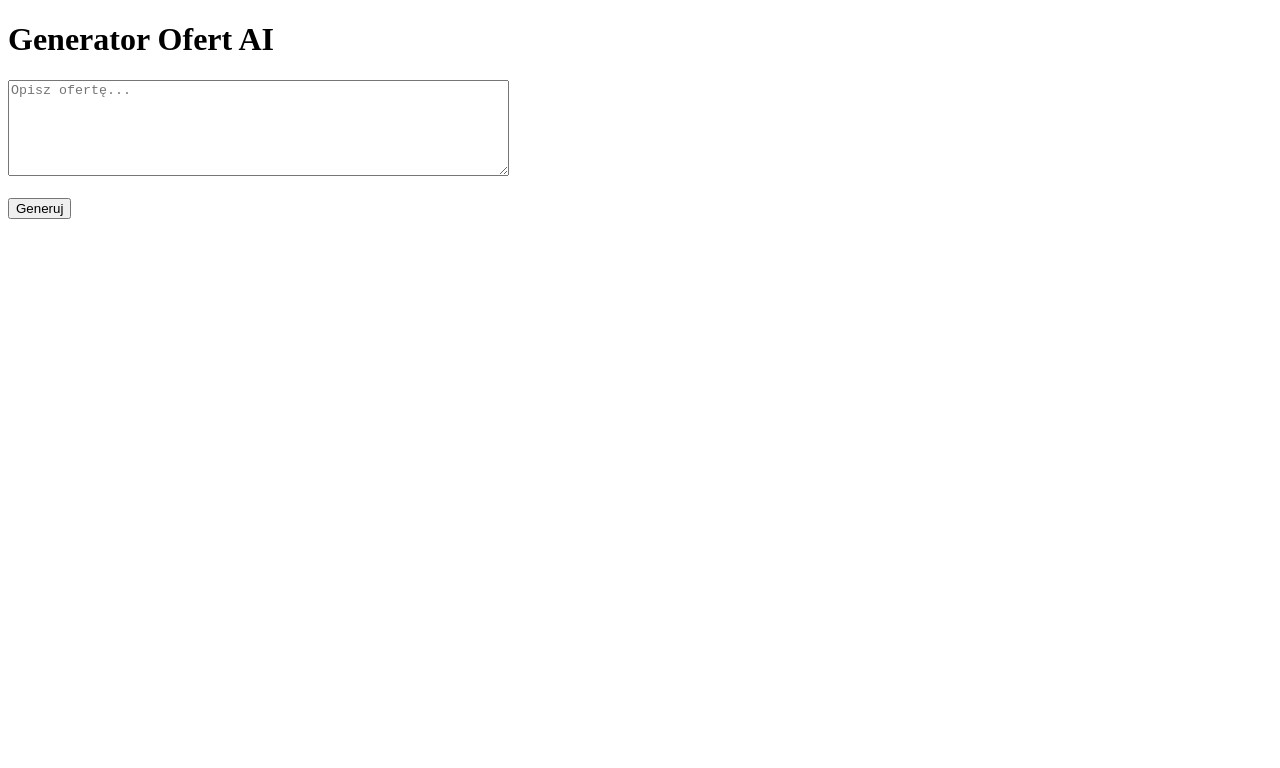
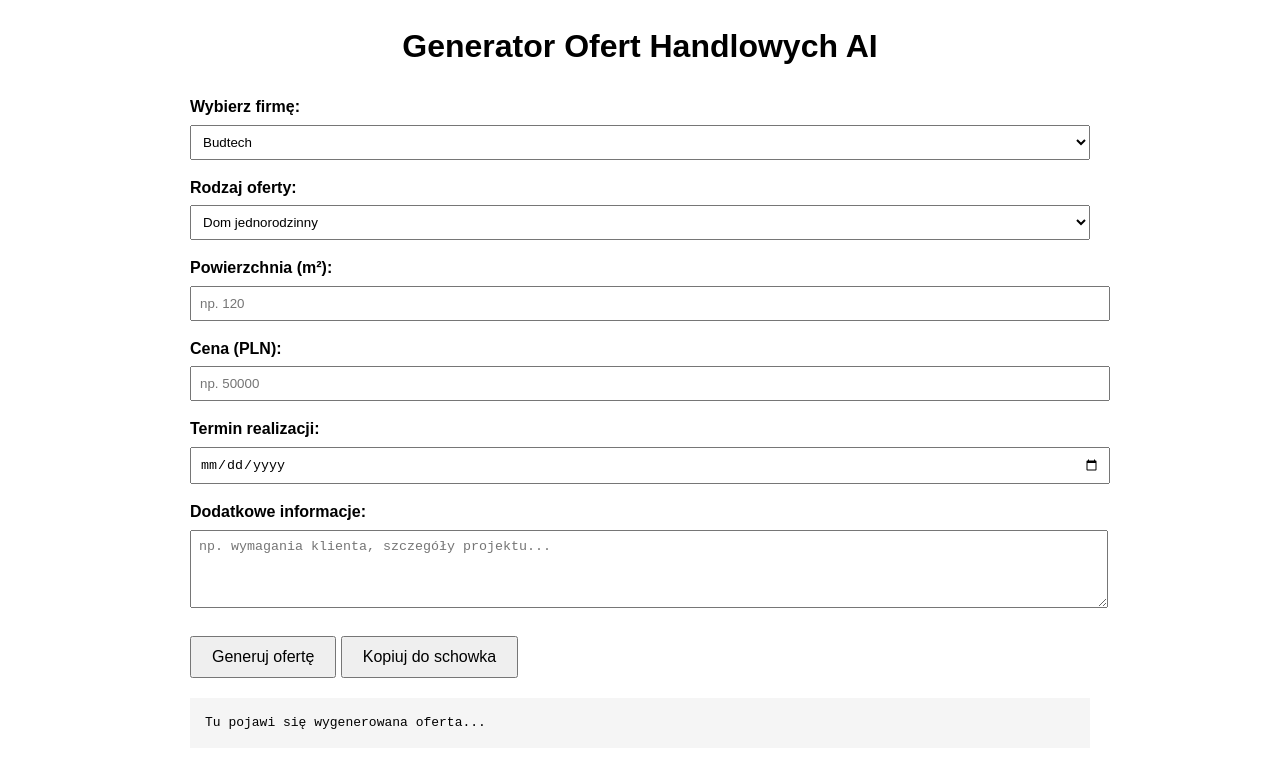
Before and after one commit to protechoferta/protech-oferta-ai, a plain HTML site: page index.html in a window 1280 px wide. Drawn offline with Linux system fonts and the light colour scheme.

Commit message:
Update index.html

```diff
--- a/index.html
+++ b/index.html
@@ -1,38 +1,58 @@
 <!DOCTYPE html>
 <html lang="pl">
 <head>
-  <meta charset="UTF-8" />
-  <title>Protech Oferta AI</title>
+<meta charset="UTF-8">
+<title>Protech Oferta AI</title>
+<style>
+  body { font-family: Arial, sans-serif; max-width: 900px; margin: 20px auto; line-height: 1.6; }
+  h1 { text-align: center; }
+  label { display: block; margin-top: 15px; font-weight: bold; }
+  select, input, textarea { width: 100%; padding: 8px; margin-top: 5px; }
+  button { margin-top: 20px; padding: 10px 20px; font-size: 16px; cursor: pointer; }
+  pre { background: #f5f5f5; padding: 15px; margin-top: 20px; white-space: pre-wrap; }
+</style>
 </head>
 <body>
-  <h1>Generator Ofert AI</h1>
 
-  <textarea id="prompt" rows="6" cols="60" placeholder="Opisz ofertę..."></textarea>
-  <br /><br />
-  <button onclick="generate()">Generuj</button>
+<h1>Generator Ofert Handlowych AI</h1>
 
-  <pre id="result"></pre>
+<label for="company">Wybierz firmę:</label>
+<select id="company">
+  <option value="Budtech">Budtech</option>
+  <option value="InwestorX">InwestorX</option>
+  <option value="DomPlus">DomPlus</option>
+</select>
 
-  <script>
-    async function generate() {
-      const resultBox = document.getElementById("result");
-      resultBox.textContent = "Generowanie...";
+<label for="offerType">Rodzaj oferty:</label>
+<select id="offerType">
+  <option value="Dom jednorodzinny">Dom jednorodzinny</option>
+  <option value="Mieszkanie">Mieszkanie</option>
+  <option value="Biuro / Lokal usługowy">Biuro / Lokal usługowy</option>
+</select>
 
-      try {
-        const response = await fetch("/.netlify/functions/generateOffer", {
-          method: "POST",
-          headers: { "Content-Type": "application/json" },
-          body: JSON.stringify({
-            prompt: document.getElementById("prompt").value,
-          }),
-        });
+<label for="area">Powierzchnia (m²):</label>
+<input type="number" id="area" placeholder="np. 120">
 
-        const data = await response.json();
-        resultBox.textContent = data.text || data.error || "Brak danych";
-      } catch (err) {
-        resultBox.textContent = "Błąd JS: " + err.message;
-      }
-    }
-  </script>
-</body>
-</html>
+<label for="price">Cena (PLN):</label>
+<input type="number" id="price" placeholder="np. 50000">
+
+<label for="deadline">Termin realizacji:</label>
+<input type="date" id="deadline">
+
+<label for="extra">Dodatkowe informacje:</label>
+<textarea id="extra" rows="4" placeholder="np. wymagania klienta, szczegóły projektu..."></textarea>
+
+<button onclick="generate()">Generuj ofertę</button>
+<button onclick="copyOffer()">Kopiuj do schowka</button>
+
+<pre id="result">Tu pojawi się wygenerowana oferta...</pre>
+
+<script>
+async function generate() {
+  const resultBox = document.getElementById("result");
+  resultBox.textContent = "Generowanie oferty...";
+
+  const prompt = `
+Stwórz profesjonalną ofertę handlową dla firmy ${document.getElementById("company").value}.
+Rodzaj oferty: ${document.getElementById("offerType").value}
+Powierzchnia: ${document.getElementById("area").v
```
